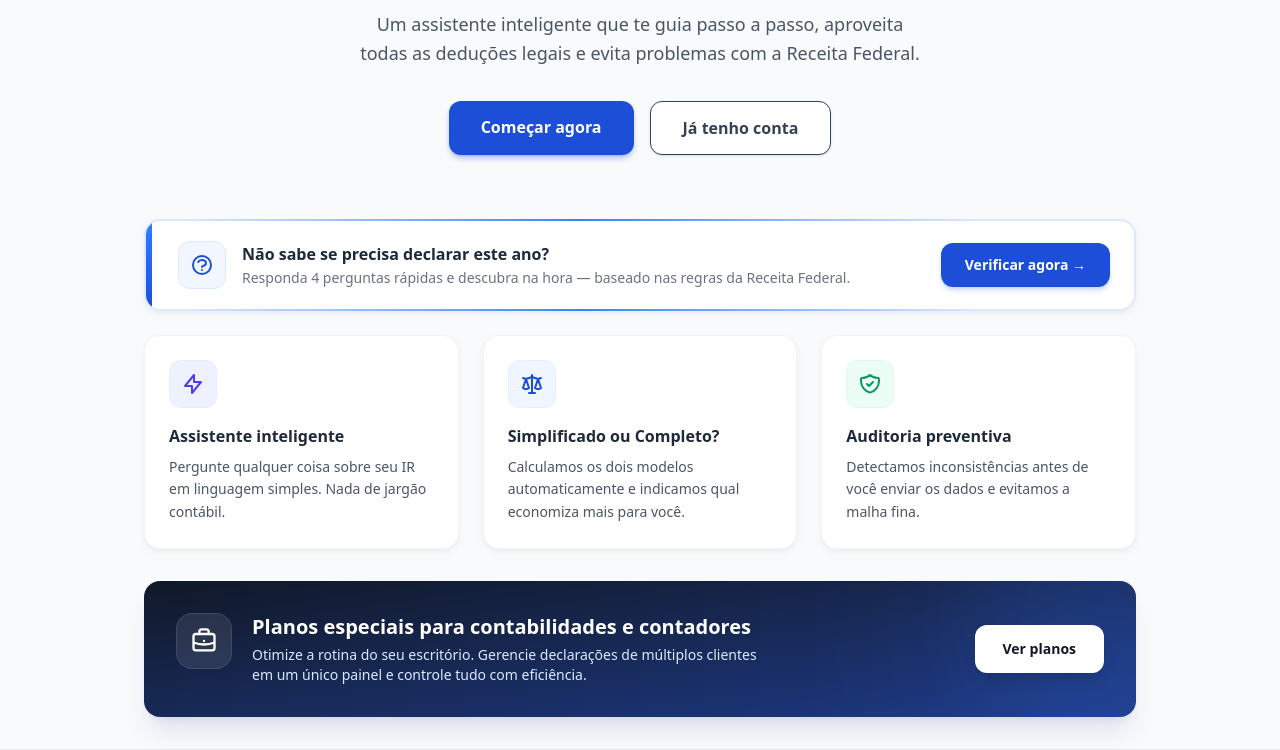
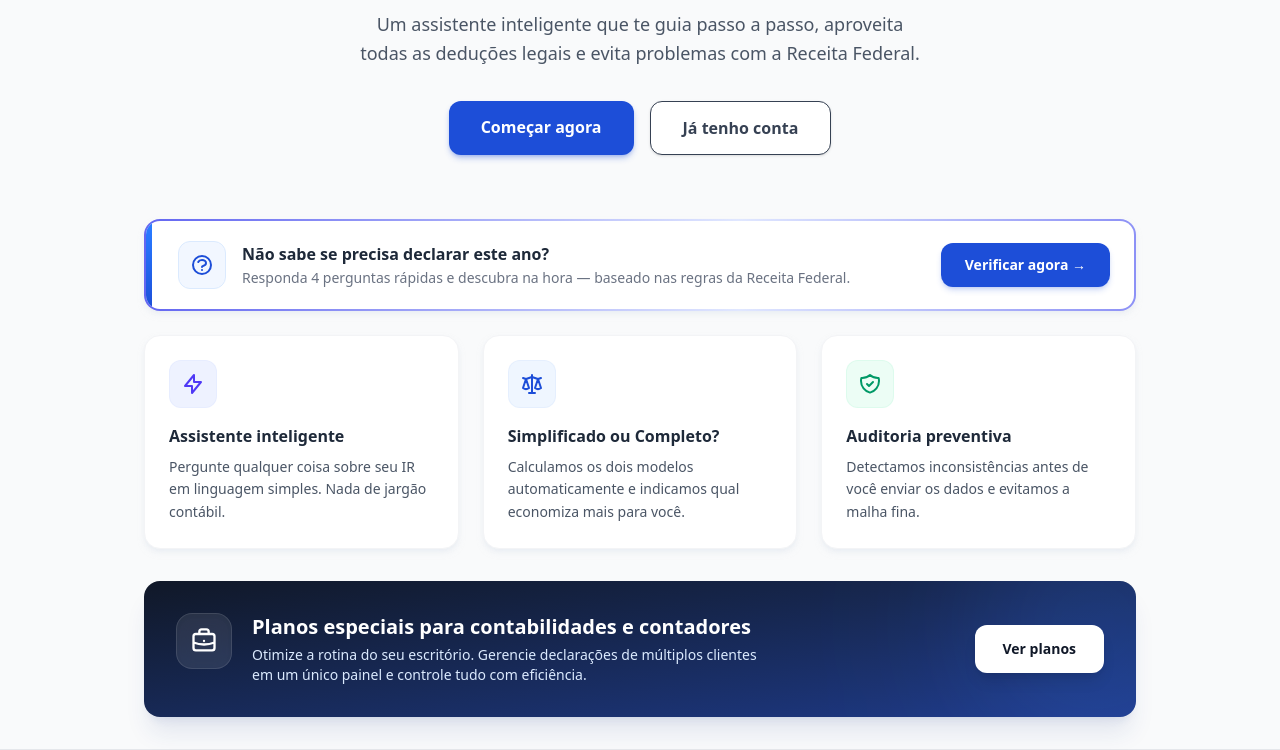
Before and after one commit to Geffersonvivan/leao2026, a Django app: page / in a window 1280 px wide. Shown: the part 227-977 px from the top of the page. Run offline with Django 5.2, Linux system fonts and the light colour scheme; data that the repository does not hold is empty; style sheets or scripts are compiled from the project's sources; some libraries are stand-ins or nearby versions.

Commit message:
fix: reforça efeito de feixe de luz na borda do banner — cores mais visíveis
Co-Authored-By: Claude Sonnet 4.6 <noreply@anthropic.com>

```diff
--- a/templates/home.html
+++ b/templates/home.html
@@ -27,16 +27,18 @@
 {# CTA: verificar obrigatoriedade #}
 <style>
 @keyframes border-sweep {
-  0%   { background-position: -200% center; }
-  100% { background-position: 200% center; }
+  0%   { background-position: 200% center; }
+  100% { background-position: -200% center; }
 }
 .banner-sweep-border {
-  background: linear-gradient(90deg, #dbeafe 30%, #3b82f6 50%, #dbeafe 70%);
-  background-size: 200% auto;
-  animation: border-sweep 2.5s linear infinite;
+  background: linear-gradient(90deg, #e0e7ff 0%, #6366f1 20%, #3b82f6 40%, #ffffff 50%, #3b82f6 60%, #6366f1 80%, #e0e7ff 100%);
+  background-size: 300% auto;
+  animation: border-sweep 3s linear infinite;
+  padding: 2px;
+  border-radius: 1rem;
 }
 </style>
-<div class="mt-8 banner-sweep-border p-[2px] rounded-2xl shadow-md shadow-slate-200/50">
+<div class="mt-8 banner-sweep-border shadow-md shadow-slate-200/50">
   <div class="bg-white rounded-[14px] px-6 py-5 flex flex-col sm:flex-row items-center justify-between gap-5 relative overflow-hidden">
     <div class="absolute left-0 top-0 bottom-0 w-1.5 bg-gradient-to-b from-blue-500 to-brand"></div>
     <div class="flex items-center gap-4 pl-2">
```
